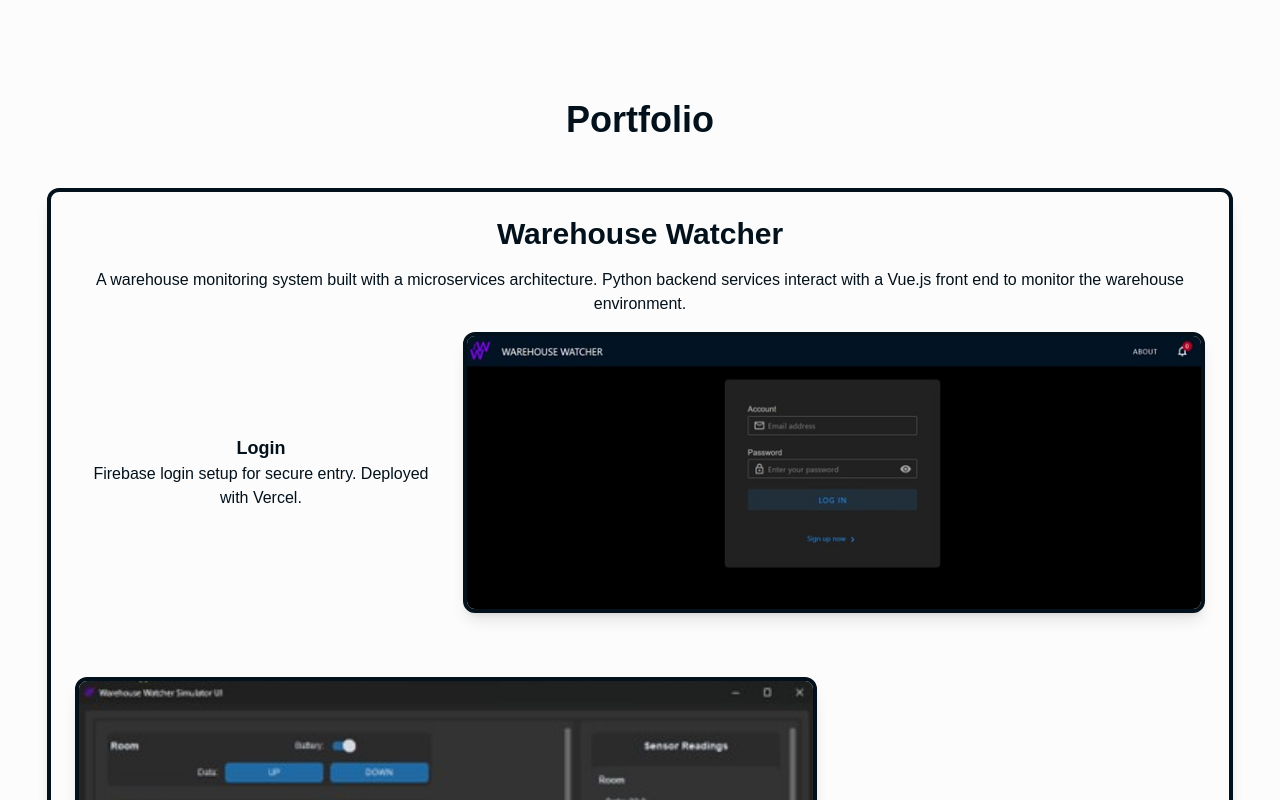
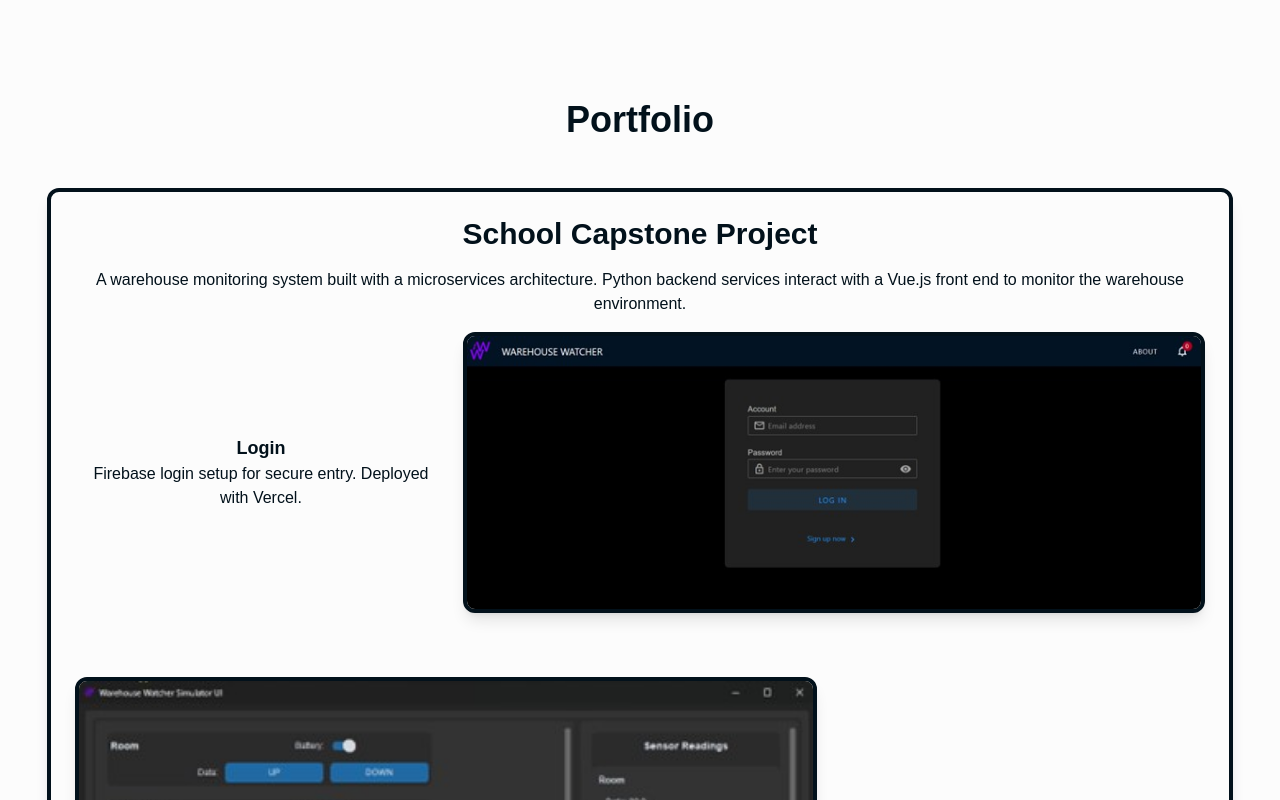
Before and after one commit to WilliamDAnderson/Portfolio-2, a Next.js app: page / in a window 1280 px wide. Shown: the part 800-1600 px from the top of the page. Built offline with nearby package versions, Linux system fonts and the light colour scheme.

Commit message:
Sorts projects by year then priority.

```diff
--- a/src/app/layout.tsx
+++ b/src/app/layout.tsx
@@ -37,12 +37,6 @@ export default function RootLayout({
 						<Link href="/#portfolio" className="font-bold">
 							Portfolio
 						</Link>
-						<Link href="/resume" className="font-bold">
-							Resume
-						</Link>
-						<Link href="/contact" className="font-bold">
-							Contact
-						</Link>
 					</div>
 				</nav>
 			</header>
--- a/src/components/portfolioSection.tsx
+++ b/src/components/portfolioSection.tsx
@@ -8,10 +8,12 @@ import { Project } from '@/types/project';
 import { getProjects } from '@/utils/getProjects';
 import Image from 'next/image';
 
+const projects: Project[] = getProjects().sort((projectA, projectB) => {
+  if (projectB.year != projectA.year) return projectB.year - projectA.year;
+  return  projectA.priority - projectB.priority;
+});
+
 const PortfolioSection = () => {
-  //  Get the projects from json data.
-  const projects: Project[] = getProjects();
-
   if (projects.length == 0) {
     return (
       <main className="max-w-4xl mx-auto px-4 py-10 text-center">
@@ -29,7 +31,7 @@ const PortfolioSection = () => {
         {projects.map((project) => (
 
           <div key={project.title}
-               className="p-6 w-full max-w-19/20 mx-auto bg-[var(--project)] text-[var(--foreground)] rounded-2xl overflow-hidden flex flex-col shadow-lg justify-center text-center border-4 border-[var(--foreground)] rounded-xl"
+               className="p-6 mb-16 w-full max-w-19/20 mx-auto bg-[var(--project)] text-[var(--foreground)] rounded-2xl overflow-hidden flex flex-col shadow-lg justify-center text-center border-4 border-[var(--foreground)] rounded-xl"
           >
           <h2 className="text-center text-3xl font-semibold mb-4">{project.title}</h2>
           <p className="mb-4">{project.description}</p>
--- a/src/data/projects.json
+++ b/src/data/projects.json
@@ -1,8 +1,94 @@
 [
   {
-    "title": "Warehouse Watcher",
-    "priority": "1",
-    "year": "2025",
+    "title": "School Capstone Project",
+    "priority": 1,
+    "year": 2025,
+    "description": "A warehouse monitoring system built with a microservices architecture. Python backend services interact with a Vue.js front end to monitor the warehouse environment.",
+    "features": [
+                  {
+                    "title": "Login",
+                    "description": "Firebase login setup for secure entry. Deployed with Vercel.",
+                    "image": "/images/capstone/login.jpg"
+                  },
+                  {
+                    "title": "Simulator",
+                    "description": "Control the MQTT output from python Eclipse Paho sensors, another python subscriber stores this data in InfluxDB.",
+                    "image": "/images/capstone/simulator.jpg"
+                  },
+                  {
+                    "title": "3D Scene",
+                    "description": "View the warehouse sensors in real-time. View inventory data synced with Odoo.",
+                    "image": "/images/capstone/3d_scene.jpg"
+                  },
+                  {
+                    "title": "Admin",
+                    "description": "Controls the alert thresholds for environmental sensors.",
+                    "image": "/images/capstone/threshold_settings.jpg"
+                  },
+                  {
+                    "title": "Dashboard",
+                    "description": "Grafana integrated dashboard view with a Admin thresholds automatically updated.",
+                    "image": "/images/capstone/dashboard.jpg"
+                  },
+                  {
+                    "title": "Report",
+                    "description": "Produces PDF/CSV/EXCEL report files for sensor data over a specified time.",
+                    "image": "/images/capstone/report.jpg"
+                  }
+                ],
+    "programmers": ["William Anderson",
+                    "Yujung Park",
+                    "Amel Korandippillil",
+                    "Aryan Pramod Passi",
+                    "Salma Rageh"]
+  },
+  {
+    "title": "Warehouse Watcher-2024-2",
+    "priority": 2,
+    "year": 2024,
+    "description": "A warehouse monitoring system built with a microservices architecture. Python backend services interact with a Vue.js front end to monitor the warehouse environment.",
+    "features": [
+                  {
+                    "title": "Login",
+                    "description": "Firebase login setup for secure entry. Deployed with Vercel.",
+                    "image": "/images/capstone/login.jpg"
+                  },
+                  {
+                    "title": "Simulator",
+                    "description": "Control the MQTT output from python Eclipse Paho sensors, another python subscriber stores this data in InfluxDB.",
+                    "image": "/images/capstone/simulator.jpg"
+                  },
+                  {
+                    "title": "3D Scene",
+                    "description": "View the warehouse sensors in real-time. View inventory data synced with Odoo.",
+                    "image": "/images/capstone/3d_scene.jpg"
+                  },
+                  {
+                    "title": "Admin",
+                    "description": "Controls the alert thresholds for environmental sensors.",
+                    "image": "/images/capstone/threshold_settings.jpg"
+                  },
+                  {
+                    "title": "Dashboard",
+                    "description": "Grafana integrated dashboard view with a Admin thresholds automatically updated.",
+                    "image": "/images/capstone/dashboard.jpg"
+                  },
+                  {
+                    "title": "Report",
+                    "description": "Produces PDF/CSV/EXCEL report files for sensor data over a specified time.",
+                    "image": "/images/capstone/report.jpg"
+                  }
+                ],
+    "programmers": ["William Anderson",
+                    "Yujung Park",
+                    "Amel Korandippillil",
+                    "Aryan Pramod Passi",
+                    "Salma Rageh"]
+  },
+  {
+    "title": "Warehouse Watcher-2024-1",
+    "priority": 1,
+    "year": 2024,
     "description": "A warehouse monitoring system built with a microservices architecture. Python backend services interact with a Vue.js front end to monitor the warehouse environment.",
     "features": [
                   {
```
